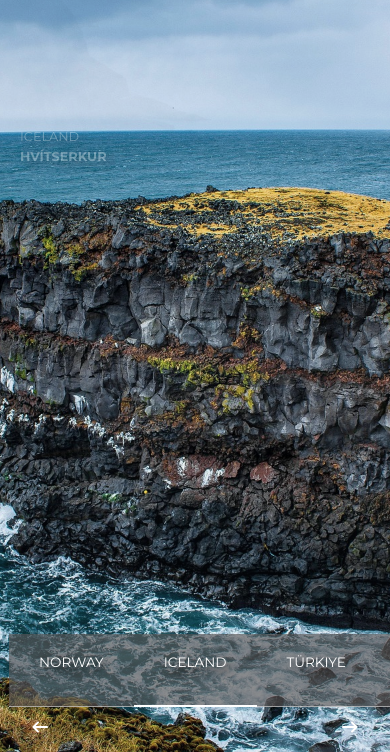
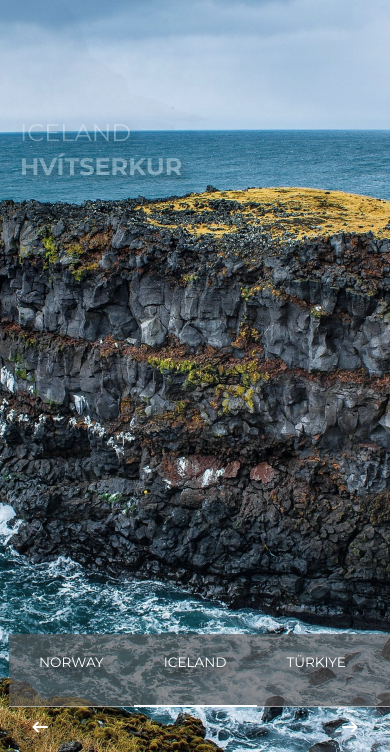
Before and after one commit to visi0nz/imageslider, a plain HTML site: page index.html in a window 390 px wide. Shown: the part 92-844 px from the top of the page. Drawn offline with nearby package versions, Linux system fonts and the light colour scheme; a web font is replaced by a local one.

Commit message:
Update style.css

```diff
--- a/style.css
+++ b/style.css
@@ -156,14 +156,14 @@ header {
 }
 
 .slider-item .slide-content .slide-subtitle {
-    font-size: 1rem;
+    font-size: 2rem;
     font-weight: normal;
     opacity: 0;
     transform: translateY(60%);
 }
 
 .slider-item .slide-content .slide-title {
-    font-size: 1.5rem;
+    font-size: 2rem;
     font-weight: 700;
     margin-top: 5px;
     text-transform: uppercase;
@@ -353,8 +353,19 @@ header {
         font-size: 0.8rem;
     }
 
+    .slider-item .slide-content .slide-subtitle {
+        font-size: 1.5rem;
+    }
+
+    .slider-item .slide-content .slide-title {
+        font-size: 1.5rem;
+    }
+
     .slider-wrapper .slider-item .slide-content > * {
         max-width: 100%;
+    }
+
+    .slide-description {
         font-size: 0.8rem;
     }
 
```
